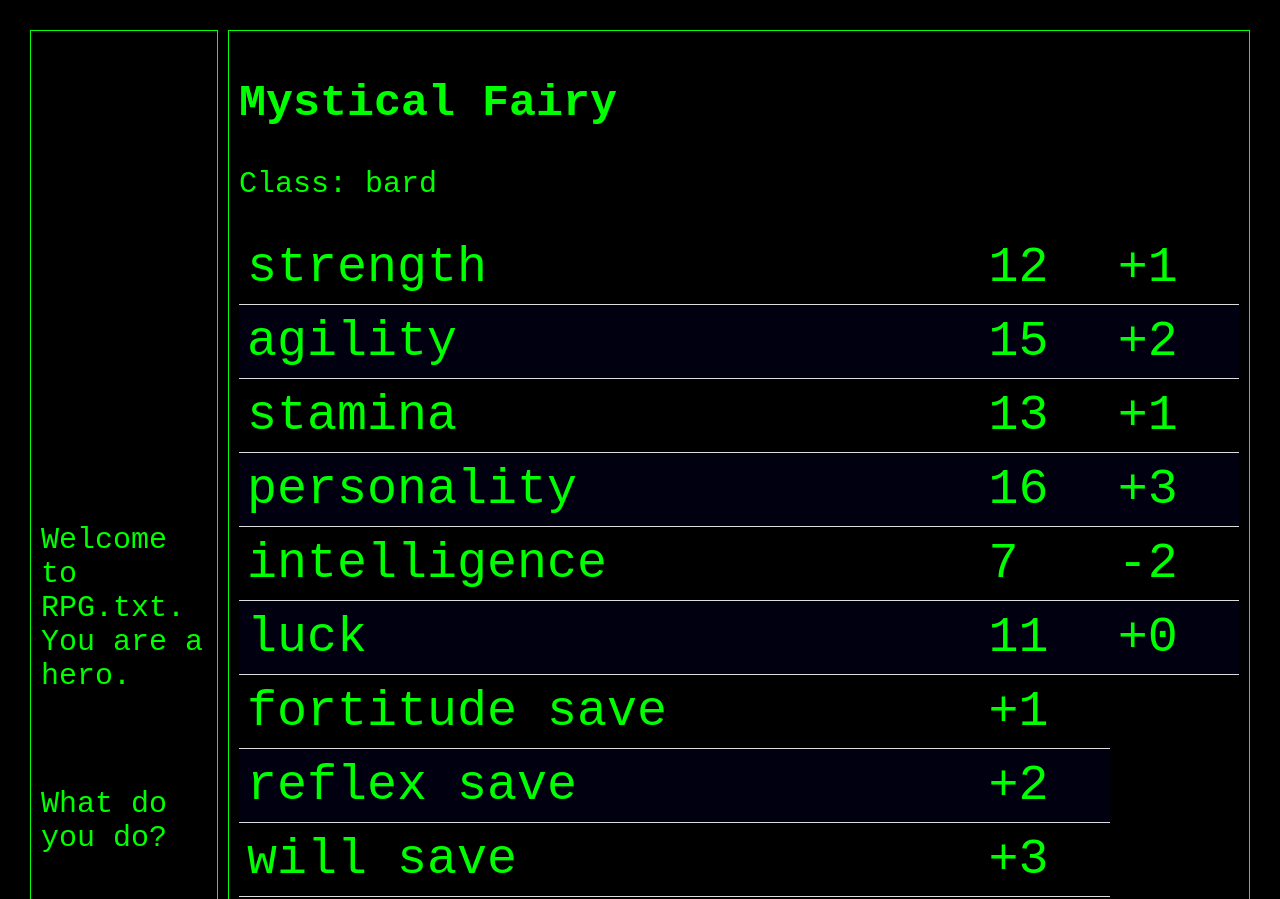
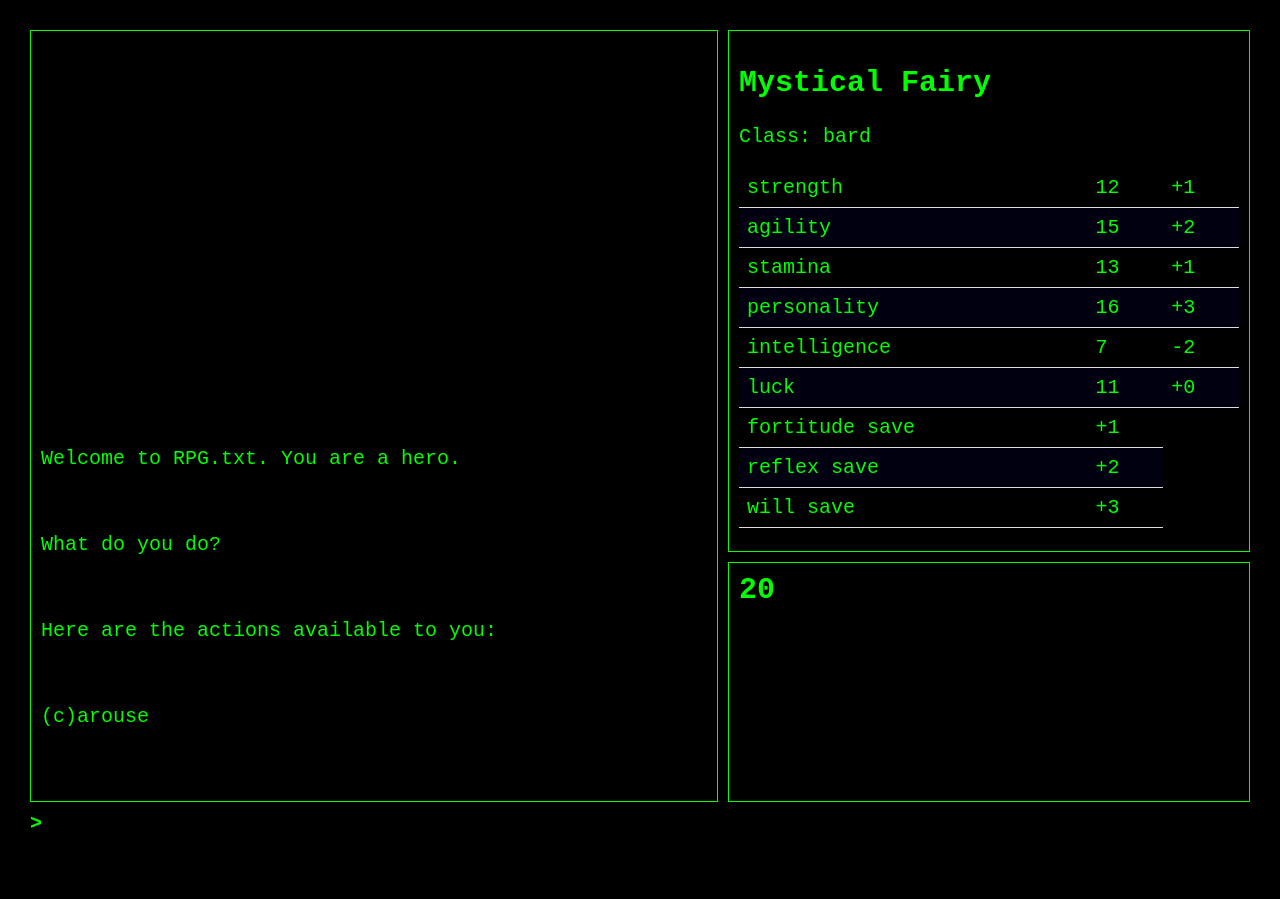
Before and after one commit to Kenneth-Mitchell/RPG.txt, a website with bundled scripts: page index.html in a window 1280 px wide. Shown: the top 899 px of the page. After the commit the page ends 855 px from the top, so only its background shows below. Built offline with nearby package versions, Linux system fonts and the light colour scheme.

Commit message:
fixed stylings for default zoom

```diff
--- a/RPGtxt.css
+++ b/RPGtxt.css
@@ -3,7 +3,7 @@ body {
     padding: 10px;
     font-family: monospace;
     color: #00ff00;
-    font-size: 30px;
+    font-size: 20px;
     margin: 10px;
     padding: 10px;
 }
@@ -21,15 +21,15 @@ span {
     display: flex;
     flex-direction: column-reverse;
     overflow: auto;
-    height: 1300px;
+    height: 750px;
     border: 1px solid #00ff00;
     margin: 10px;
     padding: 10px;
 }
 
 .characterInfo {
-    height: 1000px;
-    width: 1000px;
+    height: 500px;
+    width: 500px;
     background-color: #000;
     border: 1px solid #00ff00;
     float: right;
@@ -40,9 +40,9 @@ span {
 .dice {
     color: #00ff00;
     font-weight: bold;
-    font-size: 50;
-    height: 266px;
-    width: 1000px;
+    font-size: 30px;
+    height: 218px;
+    width: 500px;
     border: 1px solid #00ff00;
     margin: 10px;
     padding: 10px;
@@ -76,5 +76,5 @@ td {
     text-align: left;
     padding: 8px;
     border-bottom: 1px solid #ddd;
-    font-size: 50;
+    font-size: 20px;
 }
```
